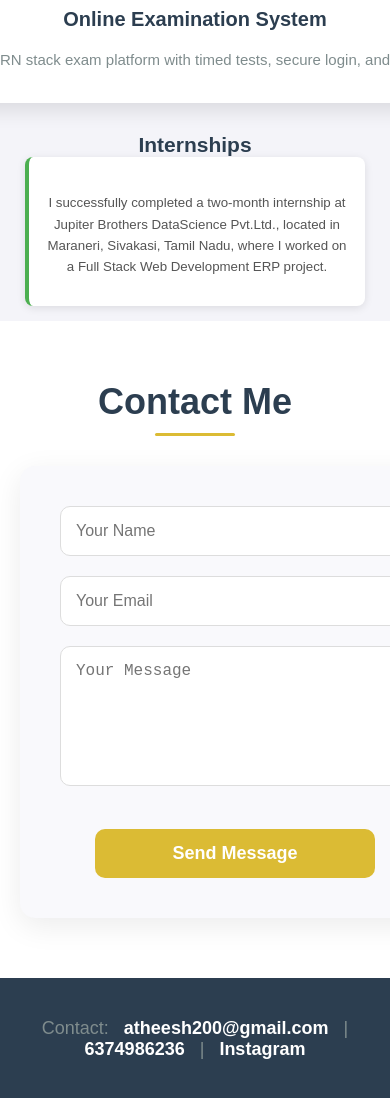
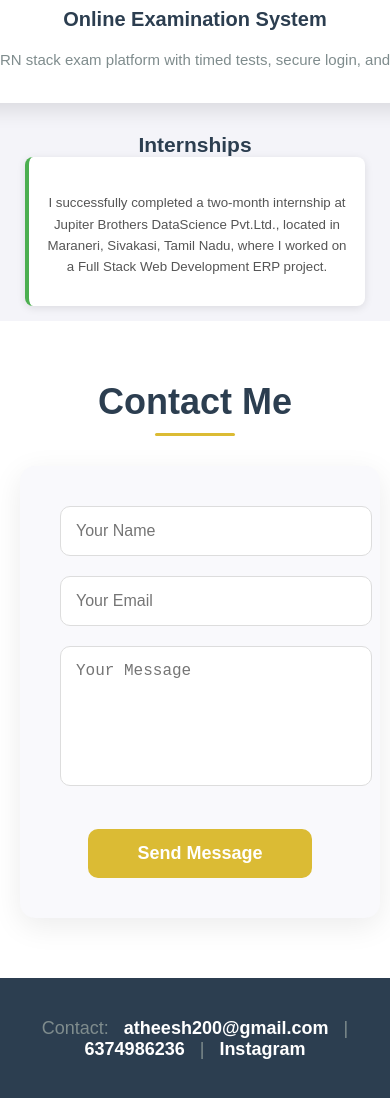
Before and after one commit to atheesh2/Portfolio, a plain HTML site: page index.html in a window 390 px wide. Shown: the part 3496-4594 px from the top of the page. Drawn offline with Linux system fonts and the light colour scheme.

Commit message:
Update styles.css

```diff
--- a/styles.css
+++ b/styles.css
@@ -685,8 +685,8 @@ span.name {
     }
 
     #contact form {
-        width: 100%;
-    }
+        width: 80%;
+
 }
 .about-description{
     justify-content: center;
```
